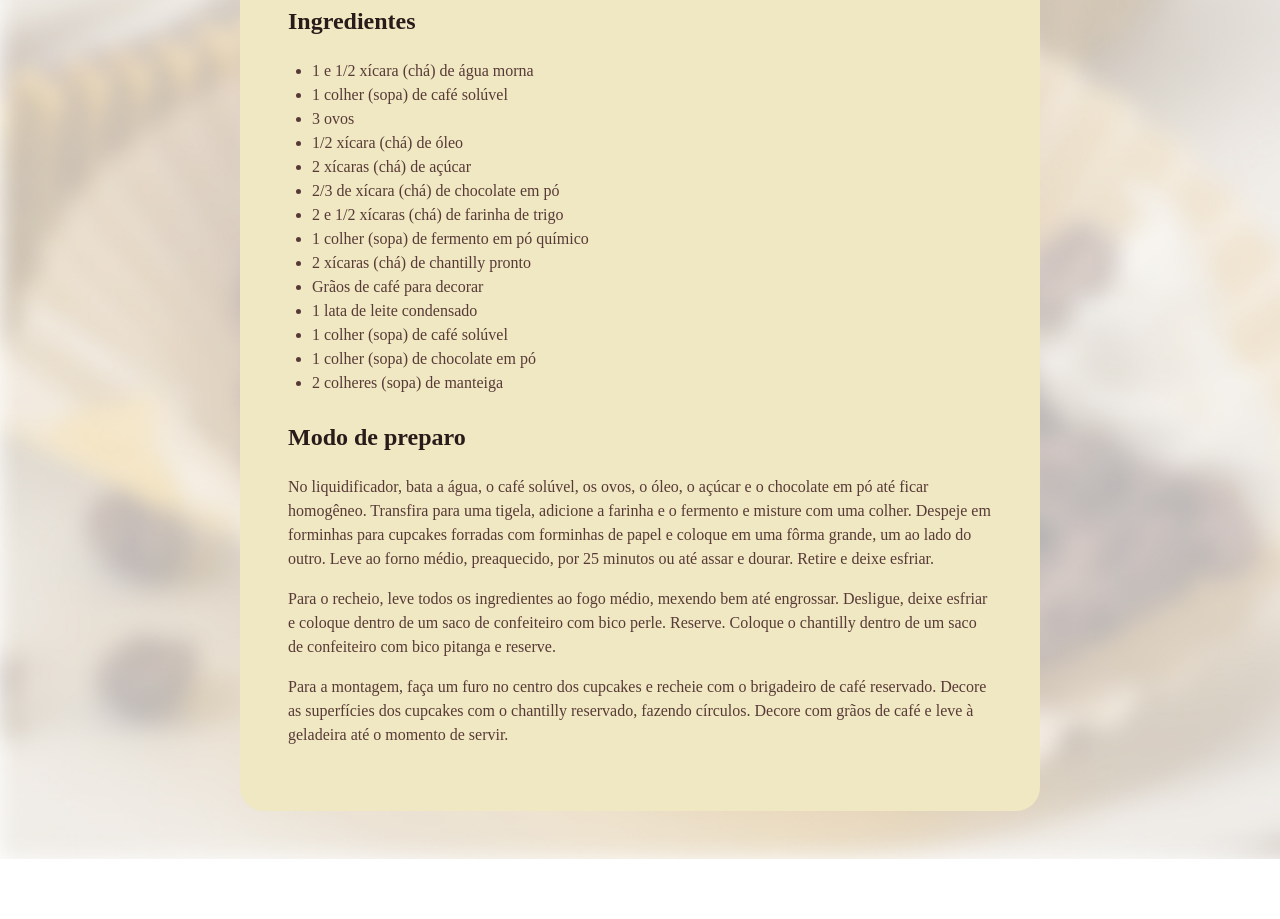
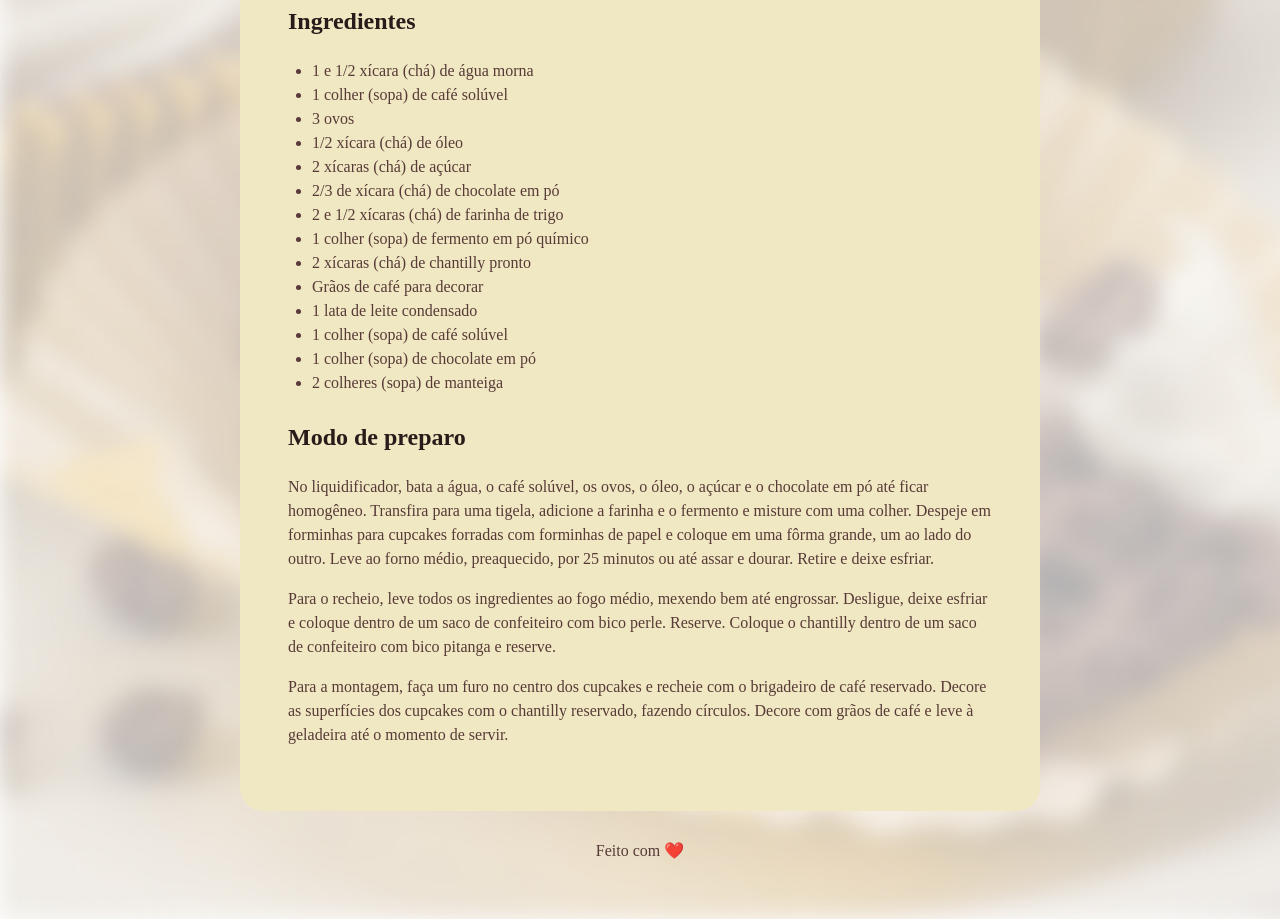
Before and after one commit to akarolba/recipes-html, a plain HTML site: page index.html in a window 1280 px wide. Shown: the part 773-1692 px from the top of the page. Before the commit the page ends 1632 px from the top, so only its background shows below. Drawn offline with Linux system fonts and the light colour scheme; a web font is replaced by a local one.

Commit message:
add: footer

```diff
--- a/index.html
+++ b/index.html
@@ -60,5 +60,7 @@
       </section>
     </main>
   </div>
+
+  <footer>Feito com ❤️</footer>
 </body>
 </html>
--- a/style.css
+++ b/style.css
@@ -9,7 +9,7 @@
     padding: 24px;
     background-color: #F0E8C2;
     border-radius: 24px;
-    margin: 48px auto;
+    margin: 48px auto 28px;
   }
 
   :root {
@@ -50,3 +50,9 @@
   ul {
     padding-left: 24px;
   }
+
+  footer {
+    color: #573a37;
+    text-align: center;
+    padding-bottom: 48px;
+  }
```
Also changed, not shown: assets/Vector.svg (added).
